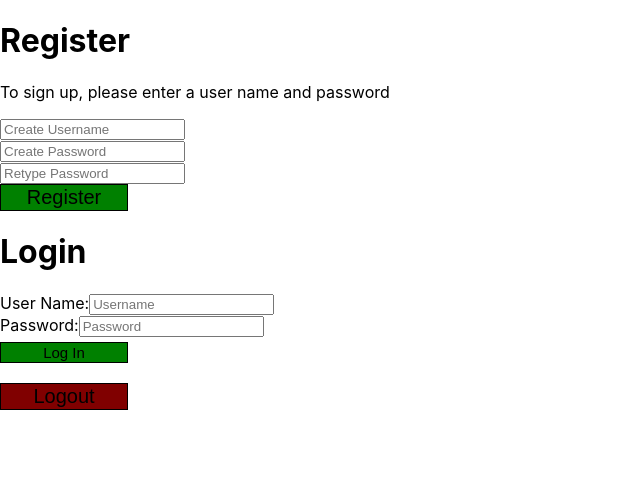
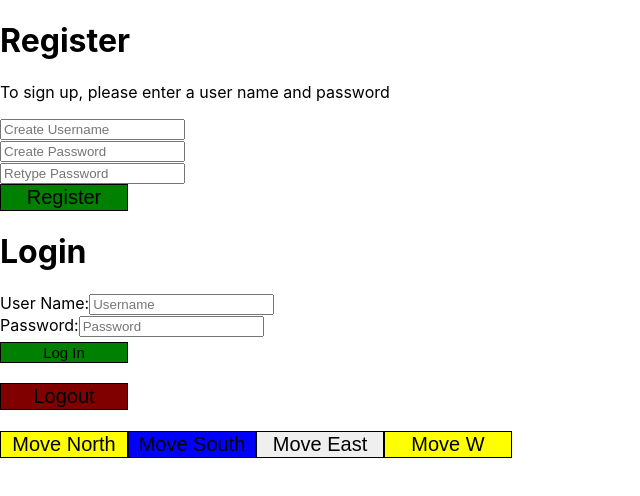
Before and after one commit to team-spyro-mud/mud_front_end, a React (Create React App) app in the folder frontend/: page / in a window 1280 px wide. Shown: the top 496 px of the page, without its empty margins (0-640 px from the left). Built offline with nearby package versions, Linux system fonts and the light colour scheme; no server answers.

Commit message:
Move component works. Takes like 3 seconds for everything to change though

```diff
--- a/frontend/src/App.js
+++ b/frontend/src/App.js
@@ -9,6 +9,34 @@ const logoutStyle = {
   border: "1px solid black",
   fontSize: "20px",
   backgroundColor: "maroon"
+};
+
+const moveButtonN = {
+  width: "10%",
+  border: "1px solid black",
+  fontSize: "20px",
+  backgroundColor: "yellow"
+};
+
+const moveButtonS = {
+  width: "10%",
+  border: "1px solid black",
+  fontSize: "20px",
+  backgroundColor: "blue"
+};
+
+const moveButtonE = {
+  width: "10%",
+  border: "1px solid black",
+  fontSize: "20px",
+  backgroundColor: "peach"
+};
+
+const moveButtonW = {
+  width: "10%",
+  border: "1px solid black",
+  fontSize: "20px",
+  backgroundColor: "yellow"
 };
 
 class App extends Component {
@@ -57,6 +85,28 @@ class App extends Component {
     }, 0);
   };
 
+  moveDirection = move => {
+    let direction;
+    let go = { direction: move };
+    console.log(go);
+    axios
+      .post("https://lambda-mud-test.herokuapp.com/api/adv/move/", go, {
+        headers: {
+          Authorization: `Token ${localStorage.getItem("token")}`
+        }
+      })
+      .then(res => {
+        console.log(res);
+        window.location.reload();
+        // setTimeout(() => {
+        //   window.location.reload();
+        // }, 0);
+      })
+      .catch(err => {
+        console.log(err);
+      });
+  };
+
   render() {
     return (
       <>
@@ -75,6 +125,18 @@ class App extends Component {
           ) : null}
           <h3>{this.state.initData.title}</h3>
           <h4>{this.state.initData.description}</h4>
+          <button onClick={() => this.moveDirection("n")} style={moveButtonN}>
+            Move North
+          </button>
+          <button onClick={() => this.moveDirection("s")} style={moveButtonS}>
+            Move South
+          </button>
+          <button onClick={() => this.moveDirection("e")} style={moveButtonE}>
+            Move East
+          </button>
+          <button onClick={() => this.moveDirection("w")} style={moveButtonW}>
+            Move W
+          </button>
           {/* <h5>{this.state.roomData.rooms}</h5> */}
         </div>
       </>
```
